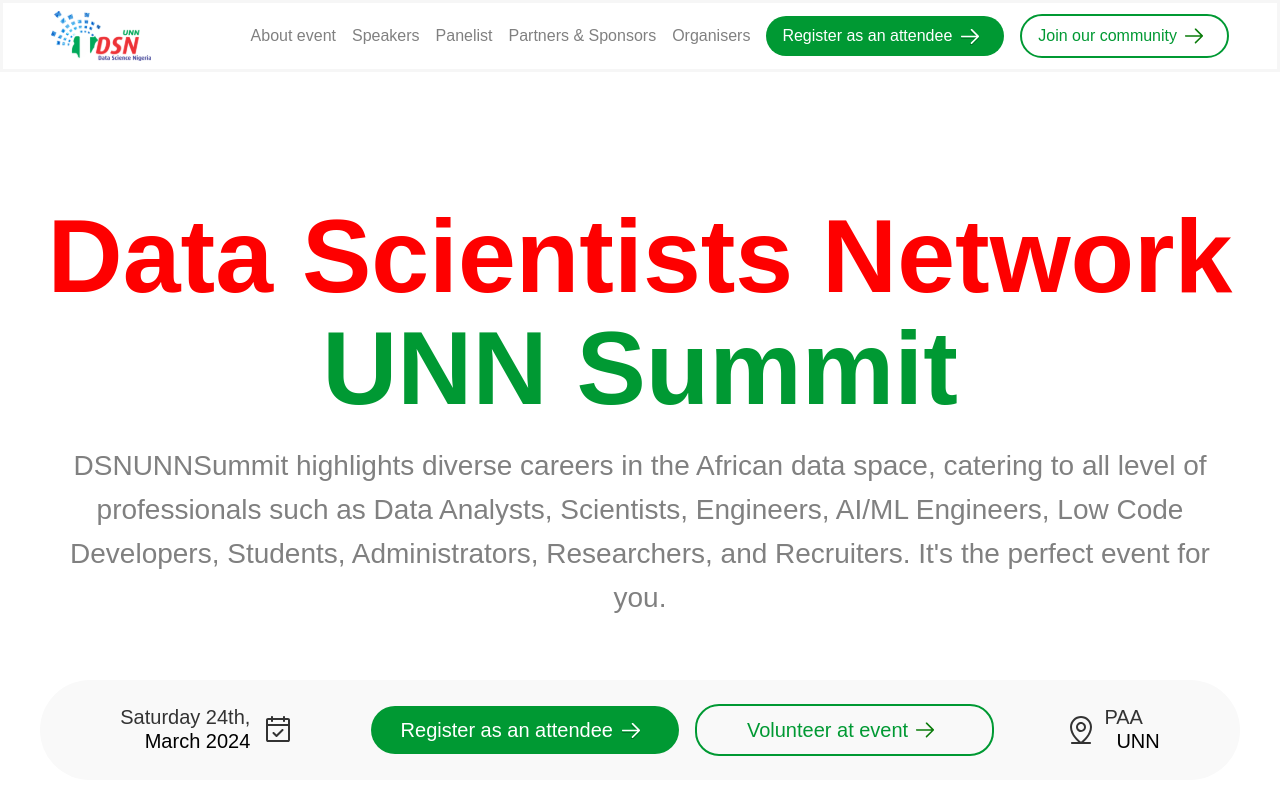
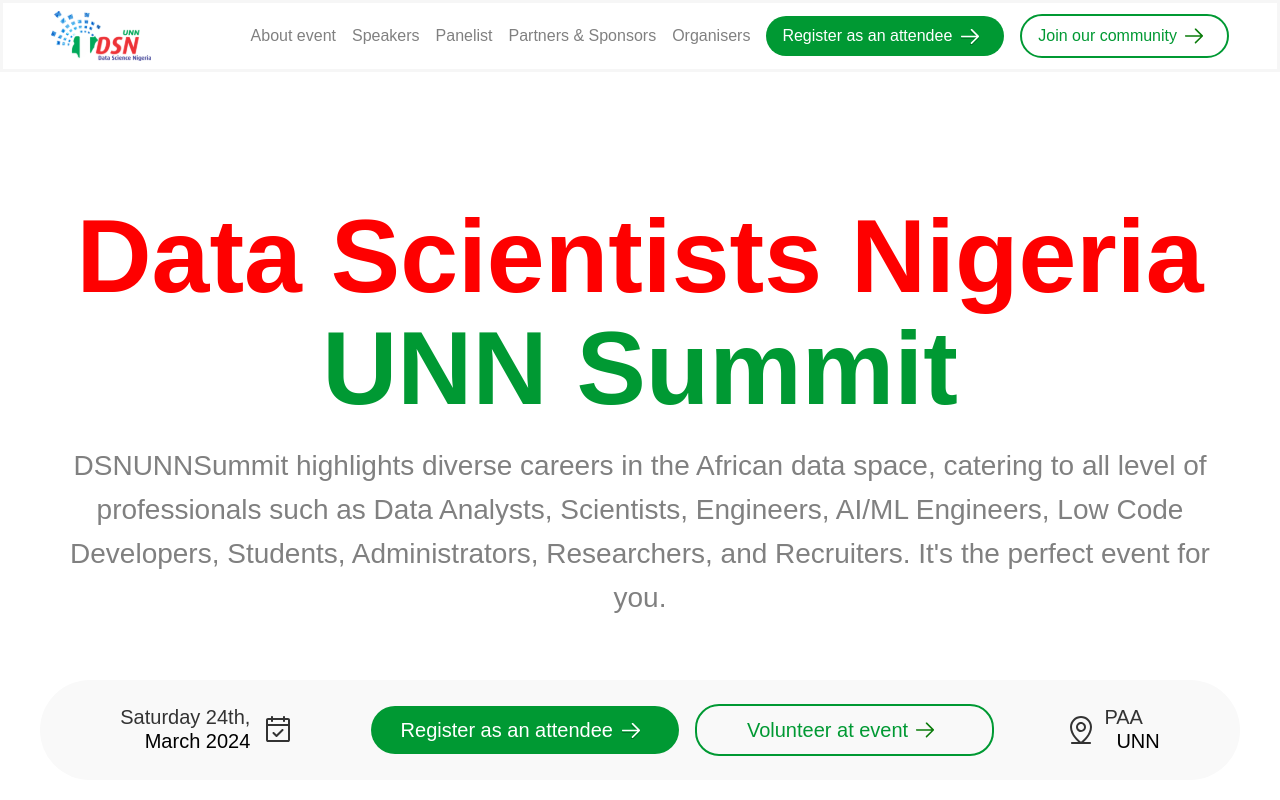
Before and after one commit to juverasworld/dsunnsumit, a Next.js app: page / in a window 1280 px wide. Shown: the top 800 px of the page. Built offline with nearby package versions, Linux system fonts and the light colour scheme; a web font is replaced by a local one.

Commit message:
changed to nigeria

```diff
--- a/app/page.tsx
+++ b/app/page.tsx
@@ -207,7 +207,7 @@
             className="flex justify-center items-center "
           >
             <div className="xl:text-center  xl:text-[104px] tracking-[-2%] font-bold lg:text-[72px] lg:leading:[80px]  leading:[64px] text-[60px] xl:leading-[112px] ">
-              <span className=" text-[#FE0000]">Data Scientists Network </span>
+              <span className=" text-[#FE0000]">Data Scientists Nigeria </span>
               <span className="text-[#009933] ">UNN Summit</span>
             </div>
           </motion.div>
```
